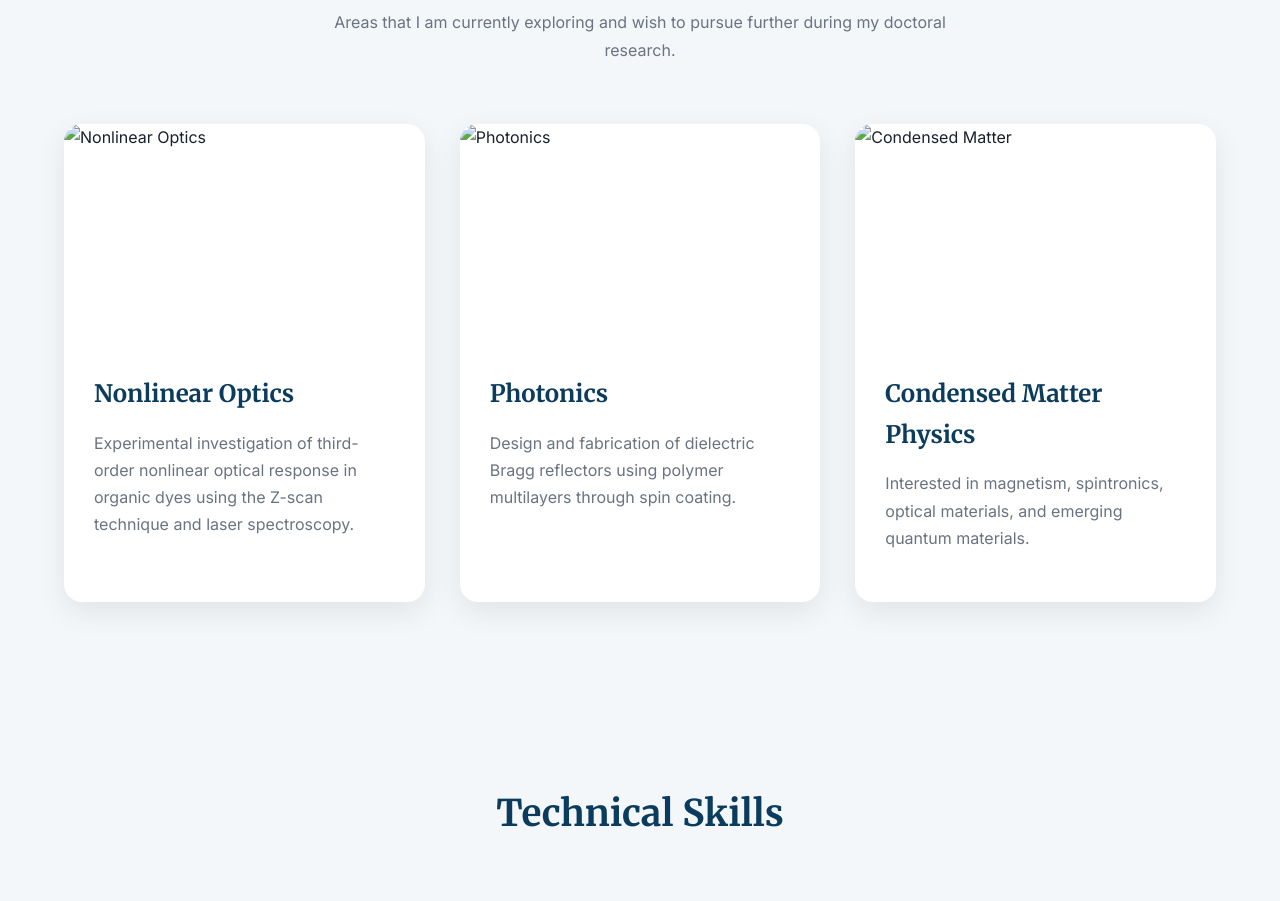
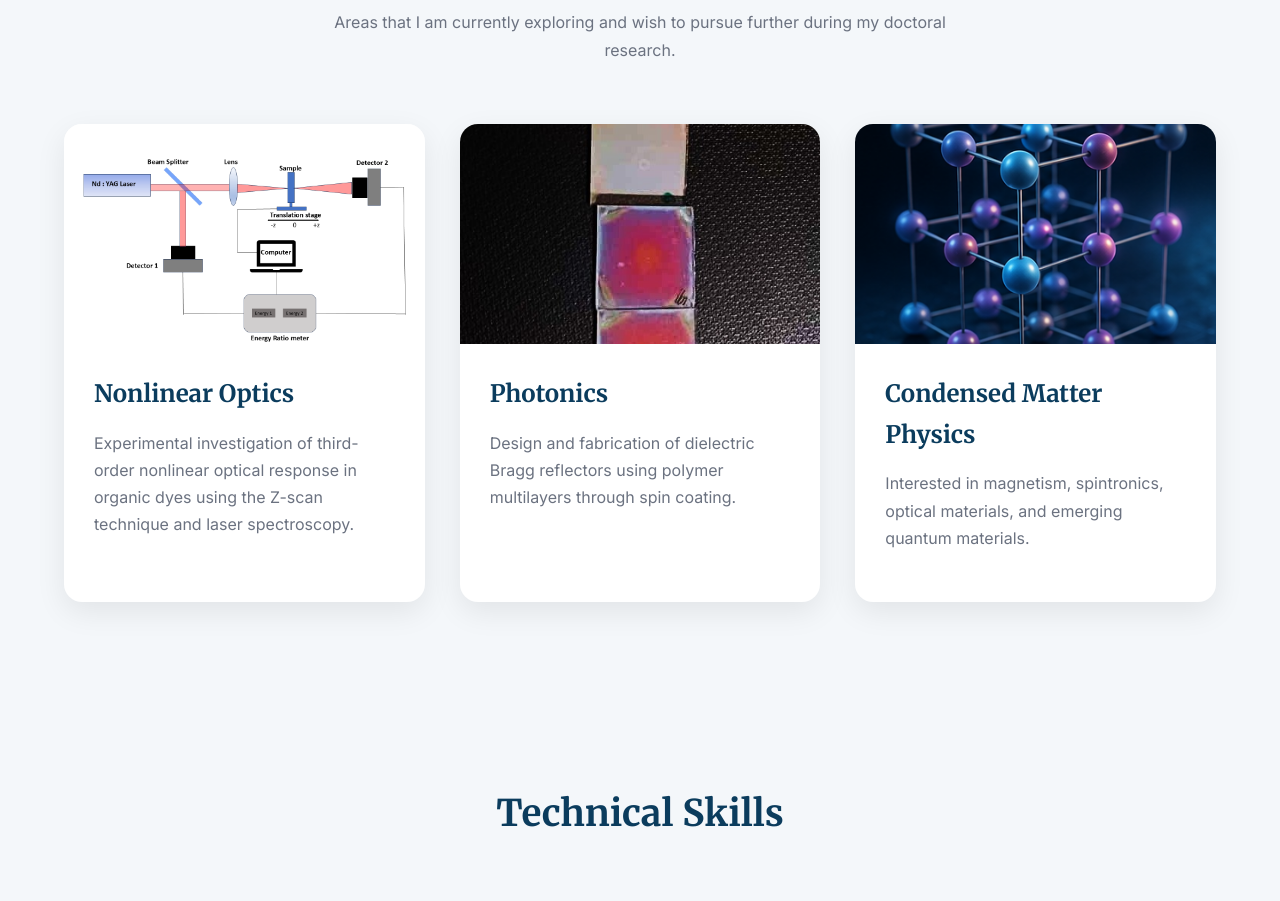
Before and after one commit to Shehzademk/Resume, a plain HTML site: page index.html in a window 1280 px wide. Shown: the part 3106-4007 px from the top of the page. Drawn offline with Linux system fonts and the light colour scheme.

Commit message:
Update index.html

```diff
--- a/index.html
+++ b/index.html
@@ -395,7 +395,7 @@
 
                     <div class="research-image">
 
-                        <img src="images/zsc.jpg"
+                        <img src="images/zsc.png"
                             alt="Nonlinear Optics">
 
                     </div>
@@ -426,7 +426,7 @@
 
                     <div class="research-image">
 
-                        <img src="images/pc.jpg"
+                        <img src="images/pc.jpeg"
                             alt="Photonics">
 
                     </div>
@@ -456,7 +456,7 @@
 
                     <div class="research-image">
 
-                        <img src="images/CMP.jpg"
+                        <img src="images/CMP.png"
                             alt="Condensed Matter">
 
                     </div>
```
